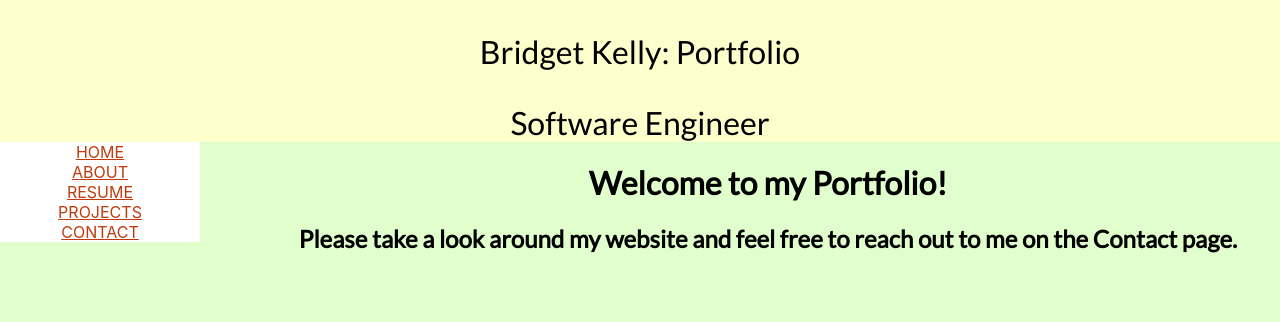
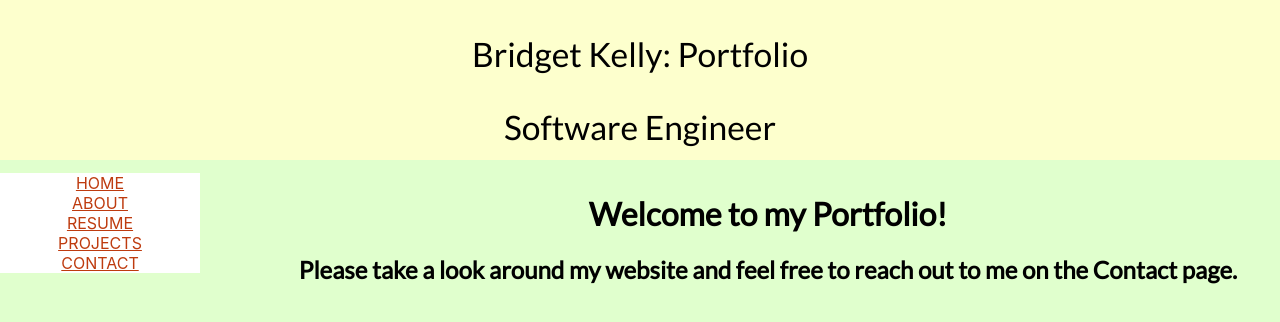
Before and after one commit to bc-kelly/portfolio, a React (Create React App) app: page / in a window 1280 px wide. Shown: the top 322 px of the page. Built offline with nearby package versions, Linux system fonts and the light colour scheme.

Commit message:
sorting out header

```diff
--- a/src/App.css
+++ b/src/App.css
@@ -38,17 +38,19 @@
   font-family: Lato;
   display: flex;
   justify-content: center;
-  /* margin: auto; */
+  margin-bottom: 0;
   /* justify-content: center; */
   /* text-align: center; */
-  font-size: 2em;
+  /* font-size: 2em; */
 }
 
 .title-header {
   font-family: Lato;
   display: flex;
   justify-content: center;
-  font-size: 2em;
+  /* font-size: 2em; */
+  padding-bottom: 1%;
+
 }
 
 body {
@@ -62,7 +64,8 @@ body {
 
 .bottom-part {
   display: flex;
-  height: 100%
+  height: 100%;
+  padding-top: 1%;
 }
 
 .content {
@@ -74,3 +77,15 @@ body {
   width: 20%;
   float: left;
 }
+
+@media screen and (min-width: 601px) {
+  .top-part {
+    font-size: 2.1em;
+  }
+}
+
+@media screen and (max-width: 600px) {
+  .top-part {
+    font-size: 1em;
+  }
+}
```
